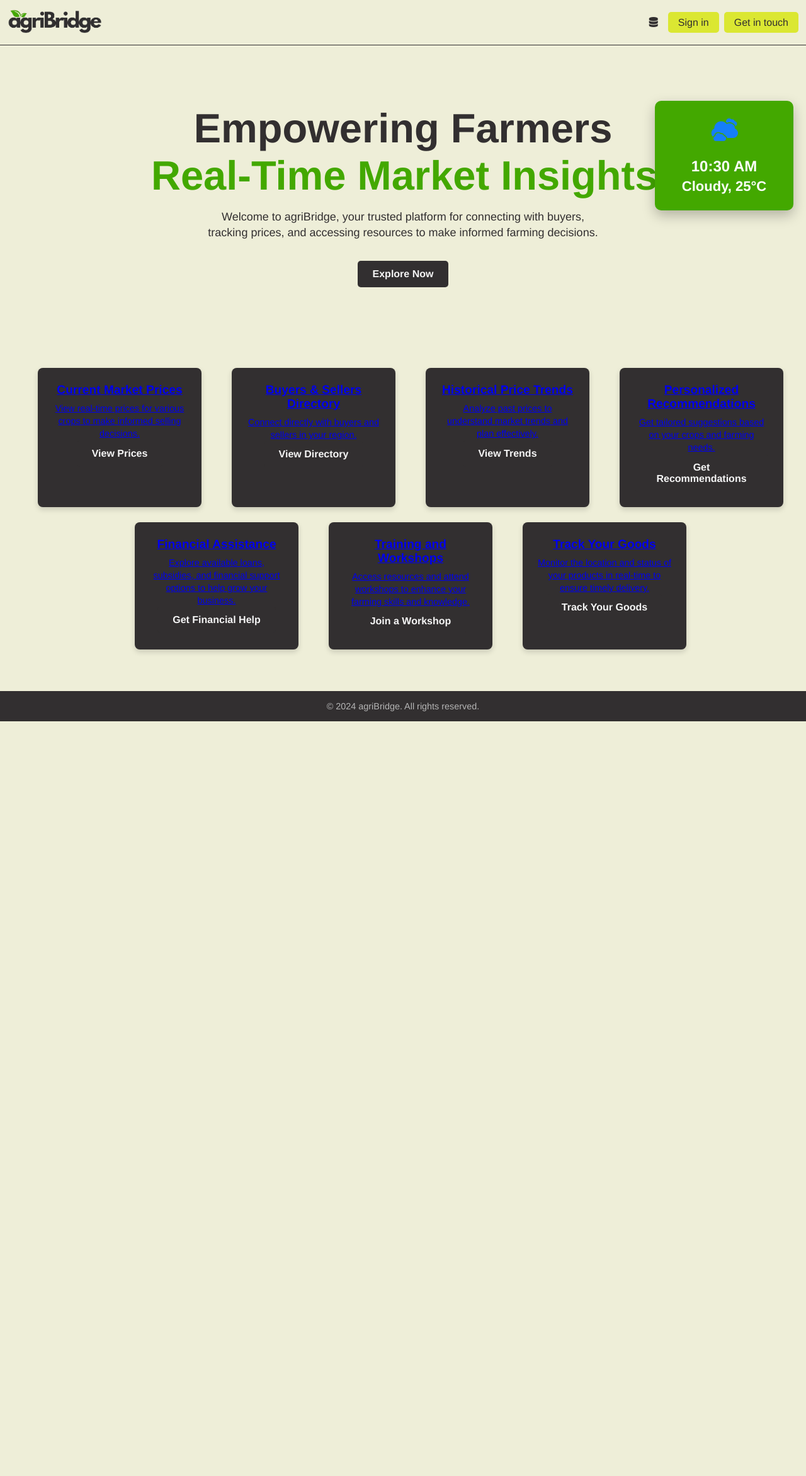
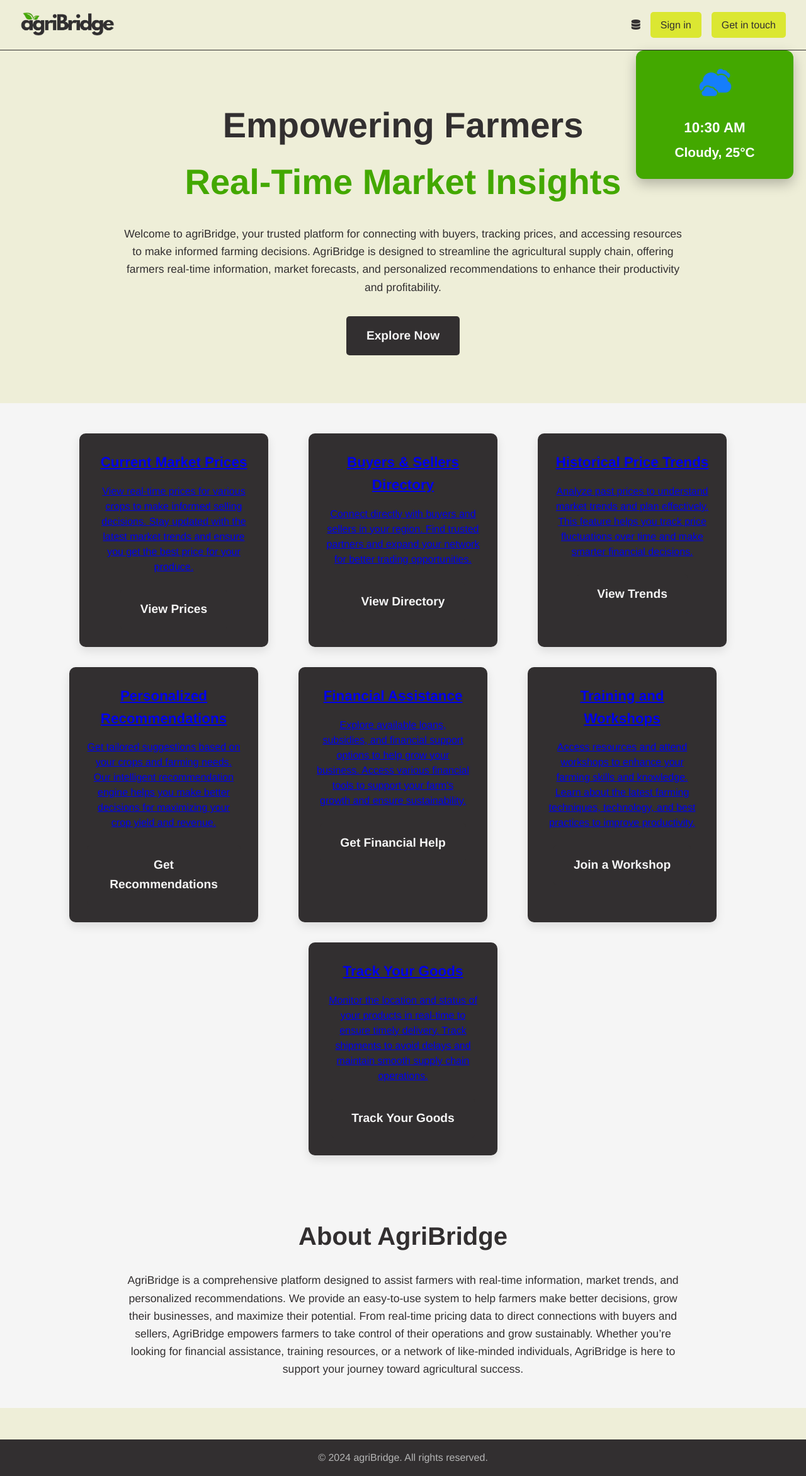
Before and after one commit to Afraim404/Group24_Market-Information-System-for-Farmers, a PHP site: page /homepage.html in a window 1280 px wide. Shown: the whole page at 63% size. Before the commit the page ends 1145 px from the top, so only its background shows below. Run offline with PHP 8.4, Linux system fonts and the light colour scheme.

Commit message:
homepage update

```diff
--- a/homepage.html
+++ b/homepage.html
@@ -29,13 +29,12 @@
     </header>
 
     <main>
-
         <section id="hero" class="hero-section">
             <div class="hero-content">
                 <h1>Empowering Farmers<br>
                     <span class="highlight_h1">Real-Time Market Insights</span>
                 </h1>
-                <p>Welcome to agriBridge, your trusted platform for connecting with buyers, <br> tracking prices, and accessing resources to make informed farming decisions.</p>
+                <p>Welcome to agriBridge, your trusted platform for connecting with buyers, tracking prices, and accessing resources to make informed farming decisions. AgriBridge is designed to streamline the agricultural supply chain, offering farmers real-time information, market forecasts, and personalized recommendations to enhance their productivity and profitability.</p>
                 <a href="#market-prices" class="cta-button">Explore Now</a>
                 <div class="weather-time-widget">
                     <img src="cloud.webp" alt="Cloud Icon" class="weather-icon">
@@ -49,7 +48,7 @@
             <a href="project.html">
                 <div id="market-prices" class="box">
                     <h3>Current Market Prices</h3>
-                    <p>View real-time prices for various crops to make informed selling decisions.</p>
+                    <p>View real-time prices for various crops to make informed selling decisions. Stay updated with the latest market trends and ensure you get the best price for your produce.</p>
                     <a href="project.html" class="cta-button">View Prices</a>
                 </div>
             </a>
@@ -57,7 +56,7 @@
             <a href="buyer_seller.html">
                 <div id="buyers-sellers" class="box">
                     <h3>Buyers & Sellers Directory</h3>
-                    <p>Connect directly with buyers and sellers in your region.</p>
+                    <p>Connect directly with buyers and sellers in your region. Find trusted partners and expand your network for better trading opportunities.</p>
                     <a href="buyer_seller.html" class="cta-button">View Directory</a>
                 </div>
             </a>
@@ -65,7 +64,7 @@
             <a href="price-trends.html">
                 <div id="price-trends" class="box">
                     <h3>Historical Price Trends</h3>
-                    <p>Analyze past prices to understand market trends and plan effectively.</p>
+                    <p>Analyze past prices to understand market trends and plan effectively. This feature helps you track price fluctuations over time and make smarter financial decisions.</p>
                     <a href="price-trends.html" class="cta-button">View Trends</a>
                 </div>
             </a>
@@ -73,7 +72,7 @@
             <a href="personalized_recommendations.html">
                 <div id="recommendation" class="box">
                     <h3>Personalized Recommendations</h3>
-                    <p>Get tailored suggestions based on your crops and farming needs.</p>
+                    <p>Get tailored suggestions based on your crops and farming needs. Our intelligent recommendation engine helps you make better decisions for maximizing your crop yield and revenue.</p>
                     <a href="personalized_recommendations.html" class="cta-button">Get Recommendations</a>
                 </div>
             </a>
@@ -81,7 +80,7 @@
             <a href="trainingandfinance.html">
                 <div id="finance" class="box">
                     <h3>Financial Assistance</h3>
-                    <p>Explore available loans, subsidies, and financial support options to help grow your business.</p>
+                    <p>Explore available loans, subsidies, and financial support options to help grow your business. Access various financial tools to support your farm's growth and ensure sustainability.</p>
                     <a href="trainingandfinance.html" class="cta-button">Get Financial Help</a>
                 </div>
             </a>
@@ -89,7 +88,7 @@
             <a href="trainingandfinance.html">
                 <div id="training" class="box">
                     <h3>Training and Workshops</h3>
-                    <p>Access resources and attend workshops to enhance your farming skills and knowledge.</p>
+                    <p>Access resources and attend workshops to enhance your farming skills and knowledge. Learn about the latest farming techniques, technology, and best practices to improve productivity.</p>
                     <a href="trainingandfinance.html" class="cta-button">Join a Workshop</a>
                 </div>
             </a>
@@ -97,12 +96,18 @@
             <a href="track-goods.html">
                 <div id="transport" class="box">
                     <h3>Track Your Goods</h3>
-                    <p>Monitor the location and status of your products in real-time to ensure timely delivery.</p>
+                    <p>Monitor the location and status of your products in real-time to ensure timely delivery. Track shipments to avoid delays and maintain smooth supply chain operations.</p>
                     <a href="track-goods.html" class="cta-button">Track Your Goods</a>
                 </div>
             </a>
 
         </section>
+
+        <section class="about-system-section">
+            <h2>About AgriBridge</h2>
+            <p>AgriBridge is a comprehensive platform designed to assist farmers with real-time information, market trends, and personalized recommendations. We provide an easy-to-use system to help farmers make better decisions, grow their businesses, and maximize their potential. From real-time pricing data to direct connections with buyers and sellers, AgriBridge empowers farmers to take control of their operations and grow sustainably. Whether you’re looking for financial assistance, training resources, or a network of like-minded individuals, AgriBridge is here to support your journey toward agricultural success.</p>
+        </section>
+
     </main>
 
     <footer>
--- a/homepagestyle.css
+++ b/homepagestyle.css
@@ -9,11 +9,14 @@
 body {
     background-color: hsl(60, 39%, 89%);
     color: hsl(340, 3%, 19%);
+    font-size: 16px;
+    line-height: 1.6;
 }
 
+/* Header */
 header {
     background-color: hsl(60, 39%, 89%);
-    padding: 0.75rem;
+    padding: 1rem 2rem;
     border-bottom: 1px solid hsl(340, 3%, 19%);
 }
 
@@ -40,27 +43,28 @@ nav {
 .nav-items {
     list-style: none;
     display: flex;
-    gap: 0.5rem;
+    gap: 1rem;
 }
 
 .nav-items a {
     text-decoration: none;
     color: hsl(340, 3%, 19%);
-    padding: 0.5rem 1rem;
-    transition: color 0.3s;
+    padding: 0.75rem 1rem;
+    transition: color 0.3s ease, transform 0.3s ease;
 }
 
 .nav-items a:hover {
     color: hsl(96, 100%, 33%);
+    transform: scale(1.05);
 }
 
 .btn-primary, .btn-secondary {
-    padding: 0.5rem 1rem;
+    padding: 0.75rem 1.25rem;
     border-radius: 5px;
     text-align: center;
     text-decoration: none;
     color: hsl(340, 3%, 19%);
-    transition: background-color 0.3s;
+    transition: background-color 0.3s ease;
 }
 
 .btn-primary {
@@ -72,35 +76,36 @@ nav {
     color: hsl(340, 3%, 19%);
 }
 
+/* Hero Section */
 .hero-section {
     background: hsl(60, 39%, 89%);
     color: hsl(340, 3%, 19%);
     display: flex;
+    flex-direction: column;
+    justify-content: center;
     align-items: center;
-    justify-content: center;
     text-align: center;
     padding: 4rem 2rem;
-    height: 60vh;
+    height: 70vh;
     border-bottom: 2px solid hsl(60, 39%, 89%);
 }
 
 .hero-content {
-    max-width: 800px;
+    max-width: 900px;
     margin: 0 auto;
 }
 
 .hero-content h1 {
-    font-size: 65px;
-    margin-bottom: 0rem;
-    white-space: nowrap;
+    font-size: 3.5rem;
+    margin-bottom: 1rem;
+    font-weight: 700;
 }
 
 .hero-content p {
-    font-size: 18px;
-    margin-top: 1rem;
+    font-size: 1.1rem;
+    margin-top: 1.5rem;
     margin-bottom: 2rem;
     line-height: 1.6;
-    line-height: 1.4;
 }
 
 .highlight_h1 {
@@ -109,9 +114,9 @@ nav {
 
 .cta-button {
     display: inline-block;
-    padding: 0.75rem 1.5rem;
-    font-size: 1rem;
-    font-weight: bold;
+    padding: 1rem 2rem;
+    font-size: 1.2rem;
+    font-weight: 600;
     color: hsl(0, 0%, 96%);
     background-color: hsl(340, 3%, 19%);
     border-radius: 5px;
@@ -124,52 +129,56 @@ nav {
     transform: scale(1.05);
 }
 
+/* Feature Section */
 .feature-section {
     display: flex;
     flex-wrap: wrap;
     justify-content: center;
-    gap: 1.5rem;
-    padding: 2rem;
+    gap: 2rem;
+    padding: 3rem 2rem;
+    background-color: hsl(0, 0%, 96%);
 }
 
 .box {
     background-color: hsl(340, 3%, 19%);
     color: hsl(0, 0%, 96%);
-    width: 260px;
-    padding: 1.5rem;
-    border-radius: 8px;
+    width: 300px;
+    padding: 1.75rem;
+    border-radius: 10px;
     text-align: center;
     transition: transform 0.3s ease, box-shadow 0.3s ease;
-    box-shadow: 0px 4px 8px rgba(0, 0, 0, 0.15);
+    box-shadow: 0px 6px 15px rgba(0, 0, 0, 0.1);
 }
 
 .box:hover {
-    transform: scale(1.05);
-    box-shadow: 0px 6px 12px rgba(0, 0, 0, 0.2);
+    transform: translateY(-5px);
+    box-shadow: 0px 10px 20px rgba(0, 0, 0, 0.2);
 }
 
 .box h3 {
-    font-size: 1.2rem;
-    margin-bottom: 0.5rem;
+    font-size: 1.4rem;
+    margin-bottom: 1rem;
+    font-weight: 700;
 }
 
 .box p {
-    font-size: 0.9rem;
-    line-height: 1.4;
+    font-size: 1rem;
+    line-height: 1.5;
+    margin-bottom: 1.5rem;
 }
 
 .weather-time-widget {
     position: fixed;
-    top: 20%;
+    top: 10%;
     right: 20px;
     background-color: hsl(96, 100%, 33%);
     color: white;
     padding: 20px;
-    border-radius: 10px;
+    border-radius: 12px;
     box-shadow: 0px 8px 20px rgba(0, 0, 0, 0.25);
     text-align: center;
-    font-size: 18px;
-    width: 220px;
+    font-size: 1rem;
+    width: 250px;
     z-index: 1000;
     transition: background-color 0.3s, transform 0.3s ease-in-out, box-shadow 0.3s ease-in-out;
 }
@@ -183,30 +192,51 @@ nav {
 #time-display, #weather-display {
     margin: 5px 0;
     font-weight: bold;
-    font-size: 22px;
+    font-size: 1.2rem;
 }
 
 #time-display {
-    font-size: 24px;
+    font-size: 1.4rem;
     text-transform: uppercase;
 }
 
 #weather-display {
-    font-size: 22px;
+    font-size: 1.3rem;
 }
 
 .weather-icon {
-    width: 50px;
-    height: 50px;
-    margin-bottom: 10px;
+    width: 60px;
+    height: 60px;
+    margin-bottom: 12px;
 }
 
+/* Footer */
 footer {
     background-color: hsl(340, 3%, 19%);
     color: hsl(0, 0%, 71%);
     text-align: center;
     padding: 1rem;
-    margin-top: 2rem;
-    font-size: 0.9rem;
+    margin-top: 3rem;
+    font-size: 1rem;
     border-top: 2px solid hsl(60, 39%, 89%);
 }
+
+/* About Section */
+.about-system-section {
+    padding: 3rem 2rem;
+    background-color: hsl(0, 0%, 96%);
+    text-align: center;
+}
+
+.about-system-section h2 {
+    font-size: 2.5rem;
+    margin-bottom: 1.5rem;
+    font-weight: 700;
+}
+
+.about-system-section p {
+    font-size: 1.1rem;
+    line-height: 1.6;
+    max-width: 900px;
+    margin: 0 auto;
+}
```
